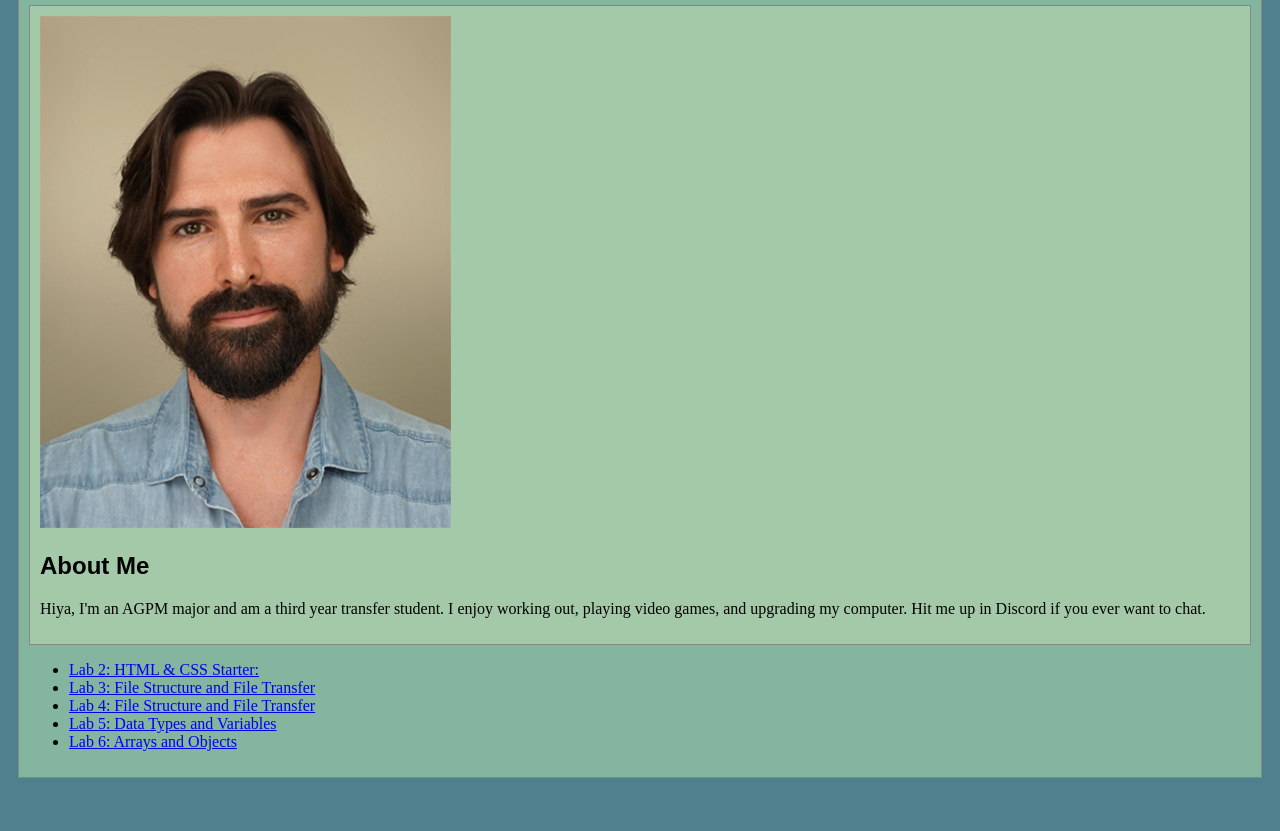
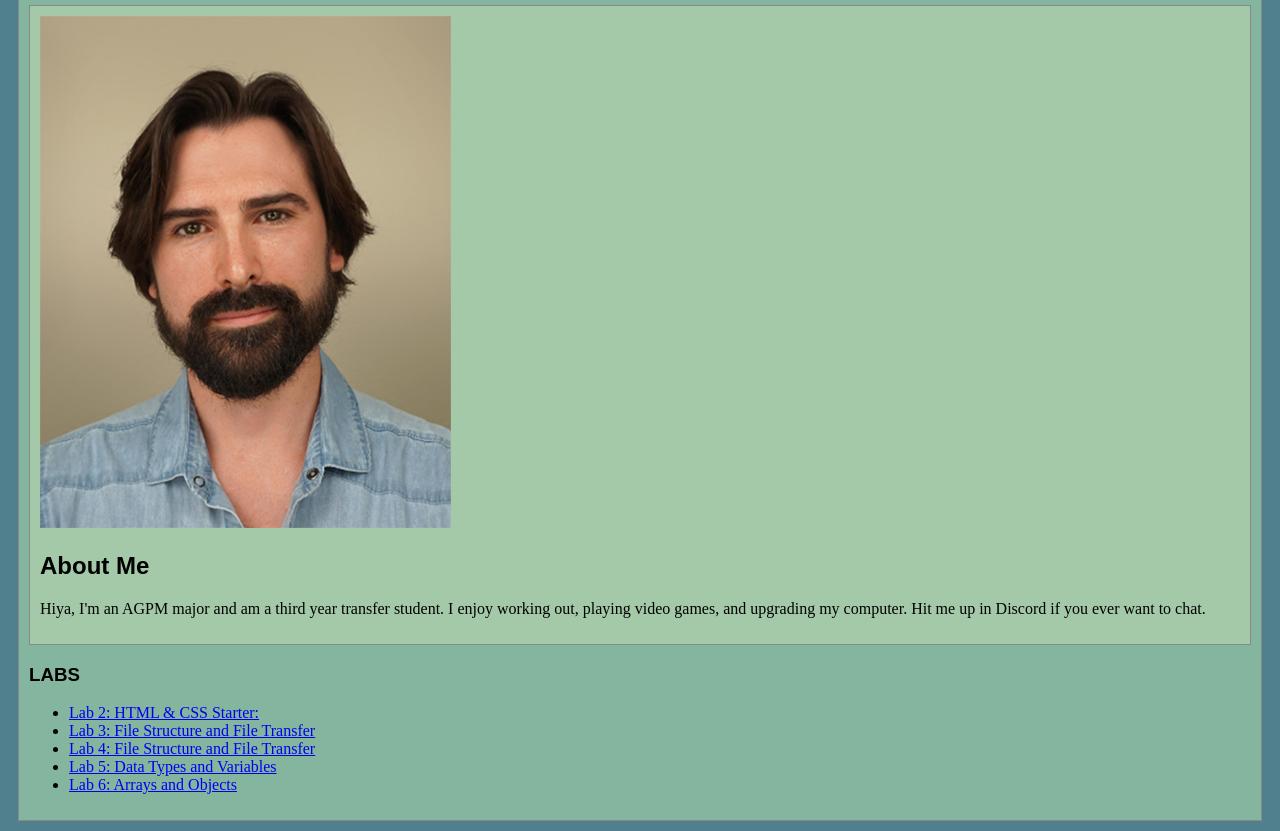
Before and after one commit to Nucl3arSn4ke/art101a, a plain HTML site: page index.html in a window 1280 px wide. Shown: the part 106-937 px from the top of the page. Before the commit the page ends 894 px from the top, so only its background shows below. Drawn offline with Linux system fonts and the light colour scheme.

Commit message:
Update index.html

```diff
--- a/index.html
+++ b/index.html
@@ -34,6 +34,7 @@
 		</section>
 		<nav id="links">
 			<!-- Put links to labs here. -->
+			<h3>LABS</h3>
 			<ul>
 				<li><a href="lab2/index.html">Lab 2: HTML & CSS Starter:</a></li>
 				<li><a href="lab3/index.html">Lab 3: File Structure and File Transfer</a></li>
```
